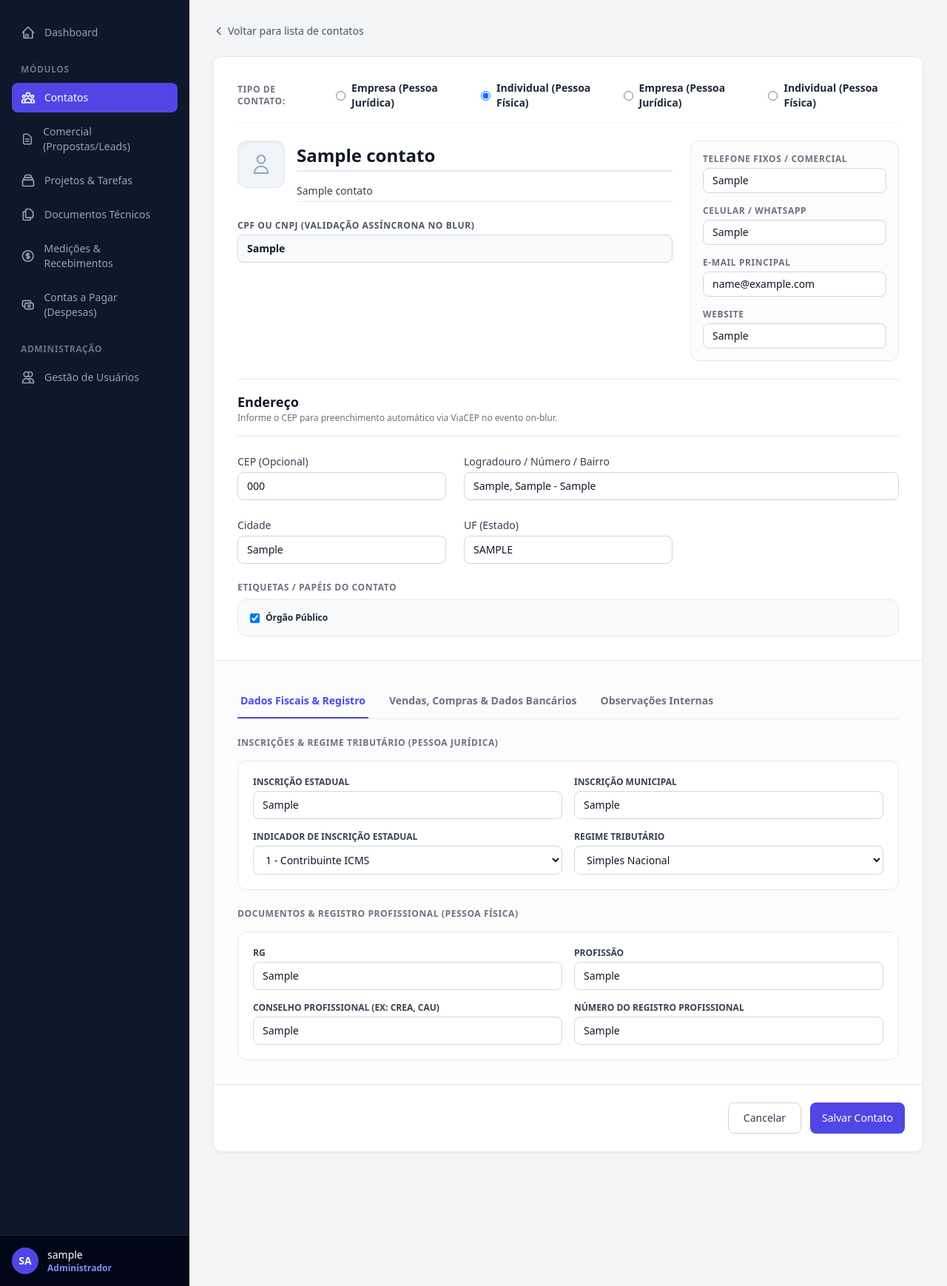
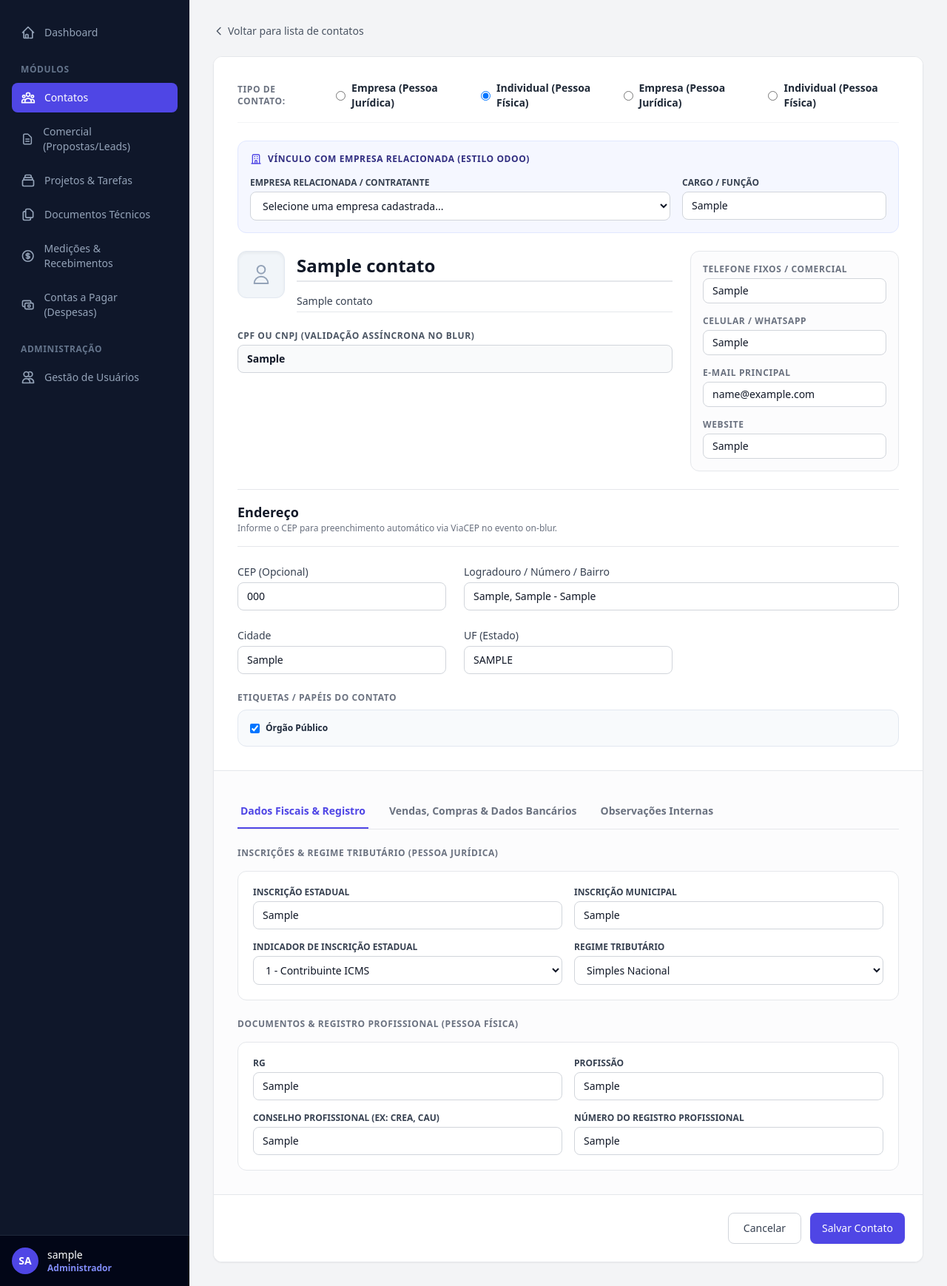
Before and after one commit to telemac-dev/erpangea, a Django app: page /contacts/00000000-0000-0000-0000-000000000001/editar/ in a window 1280 px wide. Shown: the part 64-1802 px from the top of the page at 74% size. Run offline with Django 5.2, Linux system fonts and the light colour scheme; a user stored in the database is signed in; tables that the repository leaves empty hold one stand-in row (values such as "Sample post"); some libraries are stand-ins or nearby versions.

Commit message:
feat(contacts): add dynamic Odoo-style related company linkage (PF <-> PJ) with HTMX

```diff
--- a/contacts/forms.py
+++ b/contacts/forms.py
@@ -2,10 +2,11 @@
 from django import forms
 from .models import (
     Contato, TipoPessoaChoices, TipoContato, PessoaFisica, PessoaJuridica,
-    ContatoComercial, RegimeTributarioChoices, IndicadorInscricaoEstadualChoices, Interaction
+    ContatoComercial, RegimeTributarioChoices, IndicadorInscricaoEstadualChoices,
+    TipoVinculoChoices, VinculoContato, Interaction
 )
 from .utils import validate_cpf, validate_cnpj, format_cpf, format_cnpj, format_cep
-from .services import add_endereco, add_telefone, add_email, set_contact_roles
+from .services import add_endereco, add_telefone, add_email, set_contact_roles, create_vinculo
 
 class ContactForm(forms.ModelForm):
     # Odoo Header Fields
@@ -22,6 +23,16 @@
         initial=TipoPessoaChoices.JURIDICA,
         widget=forms.RadioSelect
     )
+
+    # Odoo Company Link (Vínculo com Empresa Relacionada quando for Pessoa Física)
+    parent_company = forms.ModelChoiceField(
+        queryset=Contato.objects.filter(tipo_pessoa=TipoPessoaChoices.JURIDICA, deleted_at__isnull=True),
+        required=False,
+        label="Empresa Relacionada / Contratante"
+    )
+    cargo_vinculo = forms.CharField(label="Cargo / Função na Empresa", max_length=100, required=False)
+    tipo_vinculo = forms.ChoiceField(label="Tipo de Vínculo", choices=TipoVinculoChoices.choices, required=False, initial=TipoVinculoChoices.CONTATO_COMERCIAL)
+
     document = forms.CharField(label="CPF ou CNPJ", max_length=20, required=False)
     email = forms.EmailField(label="E-mail", required=False)
     phone = forms.CharField(label="Telefone / Fixos", max_length=30, required=False)
@@ -78,6 +89,13 @@
             self.fields['city'].initial = self.instance.city
             self.fields['state'].initial = self.instance.state
             self.fields['roles'].initial = self.instance.roles
+
+            if self.instance.tipo_pessoa == TipoPessoaChoices.FISICA:
+                v = self.instance.vinculos_como_pf.filter(ativo=True).first()
+                if v:
+                    self.fields['parent_company'].initial = v.pessoa_juridica
+                    self.fields['cargo_vinculo'].initial = v.cargo
+                    self.fields['tipo_vinculo'].initial = v.tipo_vinculo
 
             if hasattr(self.instance, 'pessoa_fisica') and self.instance.pessoa_fisica:
                 pf = self.instance.pessoa_fisica
@@ -179,6 +197,13 @@
                 pf.conselho_profissional = self.cleaned_data.get('conselho_profissional', '')
                 pf.registro_profissional = self.cleaned_data.get('registro_profissional', '')
                 pf.save()
+
+                # Handle Parent Company Link (Vínculo com PJ)
+                parent_comp = self.cleaned_data.get('parent_company')
+                if parent_comp:
+                    cargo = self.cleaned_data.get('cargo_vinculo', '')
+                    t_vinc = self.cleaned_data.get('tipo_vinculo', TipoVinculoChoices.CONTATO_COMERCIAL)
+                    create_vinculo(pf_contato=contato, pj_contato=parent_comp, cargo=cargo, tipo_vinculo=t_vinc)
             else:
                 pj, _ = PessoaJuridica.objects.get_or_create(contato=contato)
                 pj.razao_social = contato.nome_razao_social
--- a/contacts/templates/contacts/formulario.html
+++ b/contacts/templates/contacts/formulario.html
@@ -25,7 +25,11 @@
             <!-- Type Radio Selector (Individual vs Company) -->
             <div class="flex items-center gap-6 pb-4 border-b border-gray-100">
                 <span class="text-xs font-bold uppercase tracking-wider text-gray-500">Tipo de Contato:</span>
-                <div class="flex items-center gap-4 text-sm font-medium">
+                <div class="flex items-center gap-4 text-sm font-medium"
+                     hx-post="{% url 'related_company_hx' %}"
+                     hx-trigger="change from:[name='person_type']"
+                     hx-target="#related-company-container"
+                     hx-swap="outerHTML">
                     {% for choice in form.person_type %}
                     <label class="inline-flex items-center gap-2 cursor-pointer font-semibold text-gray-800">
                         {{ choice.tag }}
@@ -34,6 +38,9 @@
                     {% endfor %}
                 </div>
             </div>
+
+            <!-- Dynamic Related Company Field (HTMX) -->
+            {% include 'contacts/partials/_related_company_field.html' with person_type=form.person_type.value %}
 
             <!-- Main Name & Tax ID Header Grid -->
             <div class="grid grid-cols-1 md:grid-cols-3 gap-6">
--- /dev/null
+++ b/contacts/templates/contacts/partials/_related_company_field.html
@@ -0,0 +1,38 @@
+<div id="related-company-container" class="transition-all duration-200">
+    {% if person_type == 'FISICA' or person_type == 'PF' %}
+    <div class="p-4 bg-indigo-50/60 border border-indigo-100 rounded-xl space-y-4 my-2">
+        <div class="flex items-center gap-2 text-xs font-bold uppercase tracking-wider text-indigo-900">
+            <svg class="w-4 h-4 text-indigo-600" fill="none" stroke="currentColor" viewBox="0 0 24 24">
+                <path stroke-linecap="round" stroke-linejoin="round" stroke-width="2" d="M19 21V5a2 2 0 00-2-2H7a2 2 0 00-2 2v16m14 0h2m-2 0h-5m-9 0H3m2 0h5M9 7h1m-1 4h1m4-4h1m-1 4h1m-5 10v-5a1 1 0 011-1h2a1 1 0 011 1v5m-4 0h4"></path>
+            </svg>
+            <span>Vínculo com Empresa Relacionada (Estilo Odoo)</span>
+        </div>
+
+        <div class="grid grid-cols-1 sm:grid-cols-3 gap-4">
+            <div class="sm:col-span-2">
+                <label for="{{ form.parent_company.id_for_label }}" class="block text-xs font-semibold text-gray-700 uppercase">
+                    Empresa Relacionada / Contratante
+                </label>
+                <select name="{{ form.parent_company.html_name }}" id="{{ form.parent_company.id_for_label }}"
+                        class="mt-1 block w-full px-3 py-2 bg-white border border-gray-300 rounded-lg text-sm focus:outline-none focus:border-indigo-500 font-medium">
+                    <option value="">Selecione uma empresa cadastrada...</option>
+                    {% for choice_val, choice_label in form.fields.parent_company.choices %}
+                        {% if choice_val %}
+                        <option value="{{ choice_val }}" {% if form.parent_company.value|slugify == choice_val|slugify %}selected{% endif %}>{{ choice_label }}</option>
+                        {% endif %}
+                    {% endfor %}
+                </select>
+            </div>
+
+            <div>
+                <label for="{{ form.cargo_vinculo.id_for_label }}" class="block text-xs font-semibold text-gray-700 uppercase">
+                    Cargo / Função
+                </label>
+                <input type="text" name="{{ form.cargo_vinculo.html_name }}" id="{{ form.cargo_vinculo.id_for_label }}"
+                       value="{{ form.cargo_vinculo.value|default:'' }}" placeholder="Ex: Diretor de Obras"
+                       class="mt-1 block w-full px-3 py-2 bg-white border border-gray-300 rounded-lg text-sm focus:outline-none focus:border-indigo-500">
+            </div>
+        </div>
+    </div>
+    {% endif %}
+</div>
--- a/contacts/urls.py
+++ b/contacts/urls.py
@@ -9,4 +9,5 @@
     path('<uuid:pk>/excluir/', views.contact_delete, name='contact_delete'),
     path('format-document-hx/', views.format_document_hx, name='format_document_hx'),
     path('lookup-cep-hx/', views.lookup_cep_hx, name='lookup_cep_hx'),
+    path('related-company-hx/', views.related_company_hx, name='related_company_hx'),
 ]
--- a/contacts/views.py
+++ b/contacts/views.py
@@ -193,3 +193,13 @@
         'error_msg': error_msg,
     }
     return render(request, 'contacts/partials/address_fields.html', context)
+@login_required
+def related_company_hx(request):
+    """HTMX endpoint para exibir ou ocultar o campo de Empresa Relacionada dinamicamente ao alterar o Tipo de Pessoa."""
+    person_type = request.POST.get('person_type') or request.GET.get('person_type') or TipoPessoaChoices.JURIDICA
+    form = ContactForm(initial={'person_type': person_type})
+    context = {
+        'form': form,
+        'person_type': person_type,
+    }
+    return render(request, 'contacts/partials/_related_company_field.html', context)
```
Also changed, not shown: contacts/tests.py (+7 -0 lines), 5 other files.
